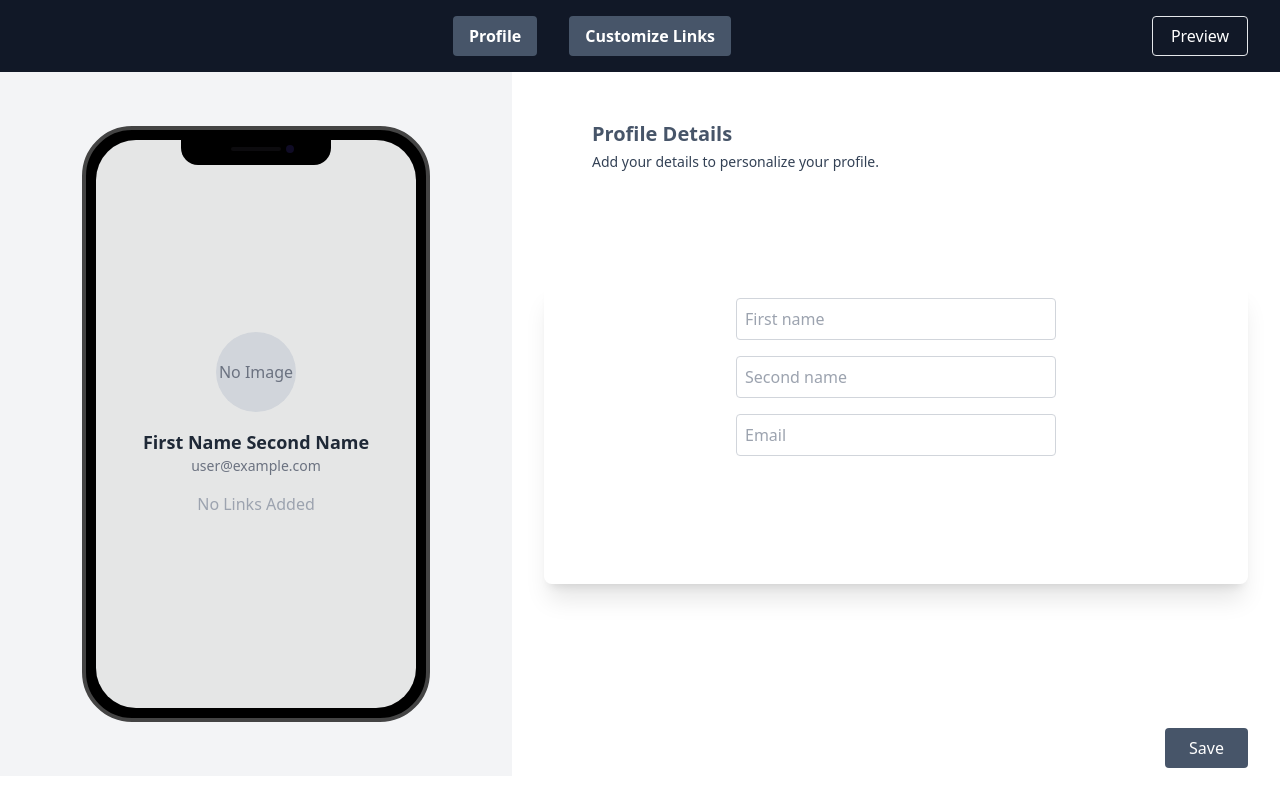
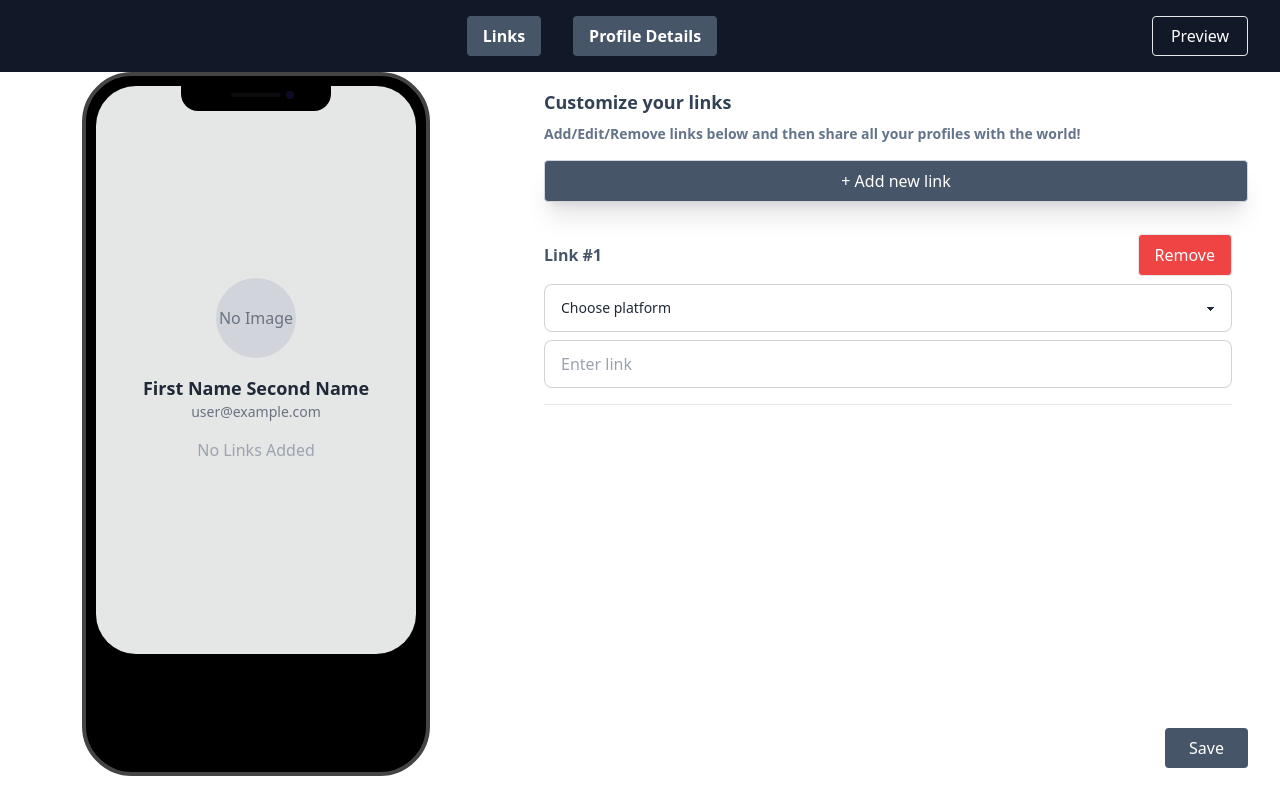
Before and after one commit to ZwingliCaleb/DelevoperLinks, a Next.js app: page / in a window 1280 px wide. Built offline with nearby package versions, Linux system fonts and the light colour scheme.

Commit message:
Index page galore

```diff
--- a/pages/index.jsx
+++ b/pages/index.jsx
@@ -1,14 +1,17 @@
-import React, { useState } from "react";
-import Link from "next/link";
-import PhoneAvatar from "../components/PhoneAvatar";
-import ProfileForm from "../components/ProfileForm"; // Assuming you are using this component for managing profile data
+import React, { useState } from 'react';
+import Link from 'next/link';
+import PhoneAvatar from '@/components/PhoneAvatar';
 
-const Index = () => {
-  const [profilePicture, setProfilePicture] = useState(null);
-  const [firstname, setFirstName] = useState("");
-  const [secondname, setSecondName] = useState("");
-  const [email, setEmail] = useState("");
-  const [links, setLinks] = useState([]);
+const Home = () => {
+  const [links, setLinks] = useState([{ id: 1, platform: '', url: '' }]);
+
+  const addLink = () => {
+    setLinks([...links, { id: links.length + 1, platform: '', url: '' }]);
+  };
+
+  const removeLink = (id) => {
+    setLinks(links.filter((link) => link.id !== id));
+  };
 
   return (
     <div className="h-screen overflow-hidden">
@@ -17,69 +20,72 @@ const Index = () => {
         <nav className="flex justify-between items-center px-8">
           {/* Centered Buttons */}
           <div className="flex justify-center flex-grow space-x-8">
+            <Link href="/">
+              <button className="font-semibold bg-slate-600 px-4 py-2 rounded">Links</button>
+            </Link>
             <Link href="/profile">
-              <button className="font-semibold bg-slate-600 px-4 py-2 rounded">
-                Profile
-              </button>
-            </Link>
-            <Link href="/links">
-              <button className="font-semibold bg-slate-600 px-4 py-2 rounded">
-                Customize Links
-              </button>
+              <button className="font-semibold bg-slate-600 px-4 py-2 rounded">Profile Details</button>
             </Link>
           </div>
           {/* Right Aligned Preview Button */}
           <Link href="/preview">
-            <button className="h-10 w-24 rounded bg-gray-900 border">
-              Preview
-            </button>
+            <button className="h-10 w-24 rounded bg-gray-900 border">Preview</button>
           </Link>
         </nav>
       </header>
 
       <div className="flex h-[calc(100%-96px)] overflow-hidden">
-        {/* Phone avatar section, only displayed on large screens */}
-        <div className="hidden lg:flex lg:w-2/5 justify-center items-center bg-gray-100">
-          <PhoneAvatar
-            profilePicture={profilePicture}
-            firstname={firstname}
-            secondname={secondname}
-            email={email}
-            links={links}
-          />
-        </div>
+        {/* Phone avatar section (hidden on small screens) */}
+        <PhoneAvatar className="w-2/5 hidden lg:flex justify-center items-center bg-gray-100"/>
 
-        {/* Profile Form section */}
+        {/* Customize links section */}
         <section className="w-full lg:w-3/5 flex flex-col justify-between px-8 bg-white">
-          <div className="m-12 h-full">
-            <h1 className="text-xl text-slate-600 font-bold">Profile Details</h1>
-            <p className="text-sm text-slate-700 mt-1 mb-2">
-              Add your details to personalize your profile.
-            </p>
+          {/* Add New Link Button at the top */}
+          <div className="mt-4">
+            <h2 className="mb-2 text-lg text-slate-700 font-bold">Customize your links</h2>
+            <p className="text-sm font-semibold text-slate-500 mb-4">Add/Edit/Remove links below and then share all your profiles with the world!</p>
+            <button onClick={addLink} className="bg-slate-600 shadow-xl text-white px-4 py-2 rounded border border-gray-300 w-full">
+              + Add new link
+            </button>
           </div>
 
-          {/* Profile Form */}
-          <div className="flex flex-col items-center rounded-lg shadow-xl pb-32 mb-48">
-            <ProfileForm
-              firstname={firstname}
-              secondname={secondname}
-              email={email}
-              setFirstName={setFirstName}
-              setSecondName={setSecondName}
-              setEmail={setEmail}
-            />
+          {/* Links Section with Scroll */}
+          <div className="overflow-y-auto flex-grow mt-4 pr-4">
+            {/* Map through the links */}
+            {links.map((link, index) => (
+              <div key={link.id} className="mt-4 border-b pb-4">
+                {/* Link number and remove button on the same row */}
+                <div className="flex items-center justify-between">
+                  <p className="font-semibold text-slate-600">Link #{index + 1}</p>
+                  <button onClick={() => removeLink(link.id)} className="bg-red-500 text-white px-4 py-2 rounded border">
+                    Remove
+                  </button>
+                </div>
+
+                {/* Link input and platform selection underneath */}
+                <div className="mt-2">
+                  <select className="select select-bordered w-full mb-2">
+                    <option disabled selected>Choose platform</option>
+                    <option>GitHub</option>
+                    <option>LinkedIn</option>
+                    <option>Reddit</option>
+                    <option>Twitter/ X</option>
+                    <option>YouTube</option>
+                  </select>
+                  <input type="text" placeholder="Enter link" className="input input-bordered w-full" />
+                </div>
+              </div>
+            ))}
           </div>
         </section>
       </div>
 
       {/* Save button positioned bottom-right */}
       <div className="fixed bottom-8 right-8">
-        <button className="bg-slate-600 text-white px-6 py-2 rounded">
-          Save
-        </button>
+        <button className="bg-slate-600 text-white px-6 py-2 rounded">Save</button>
       </div>
     </div>
   );
 };
 
-export default Index;
+export default Home;
```
